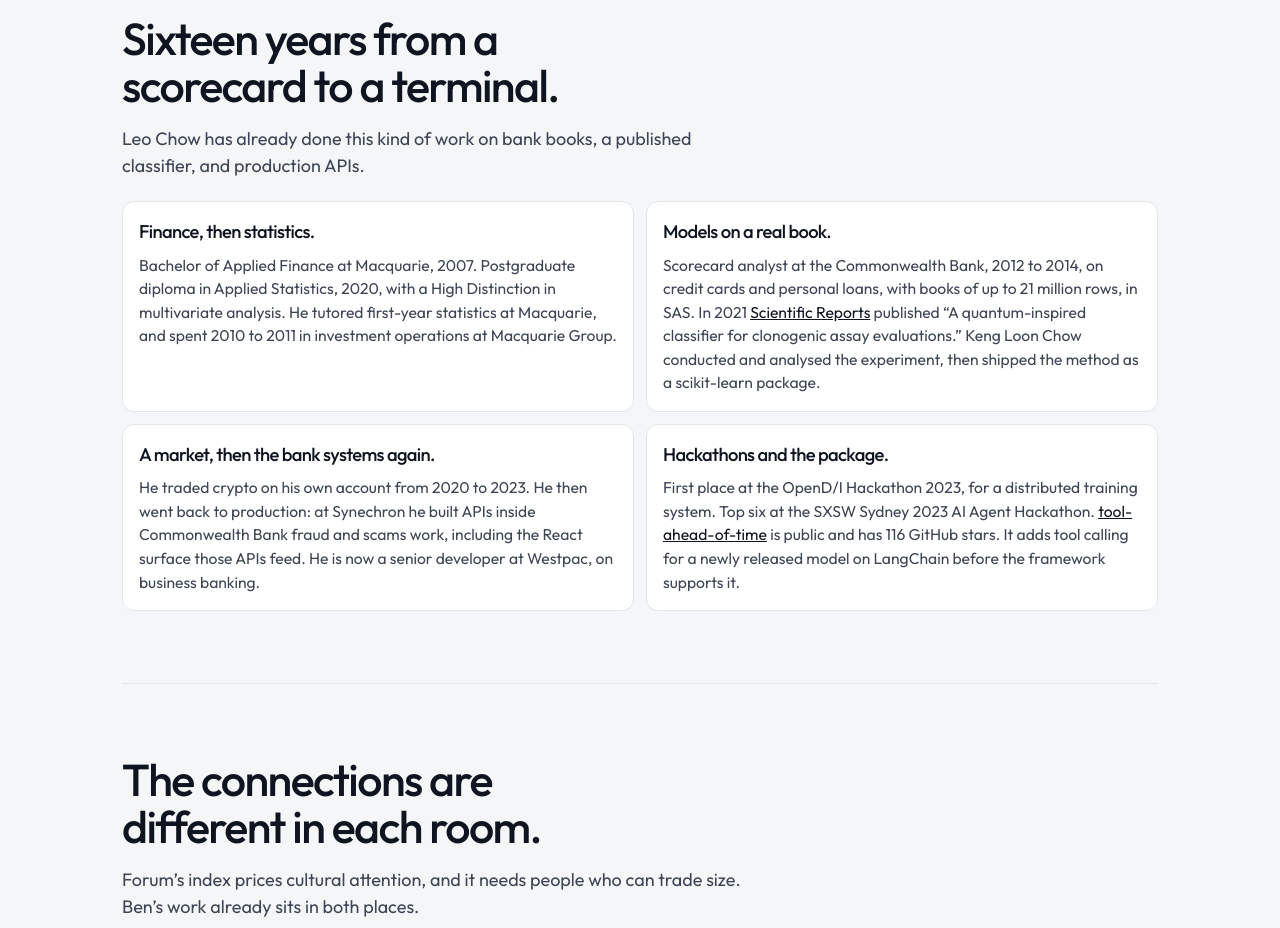
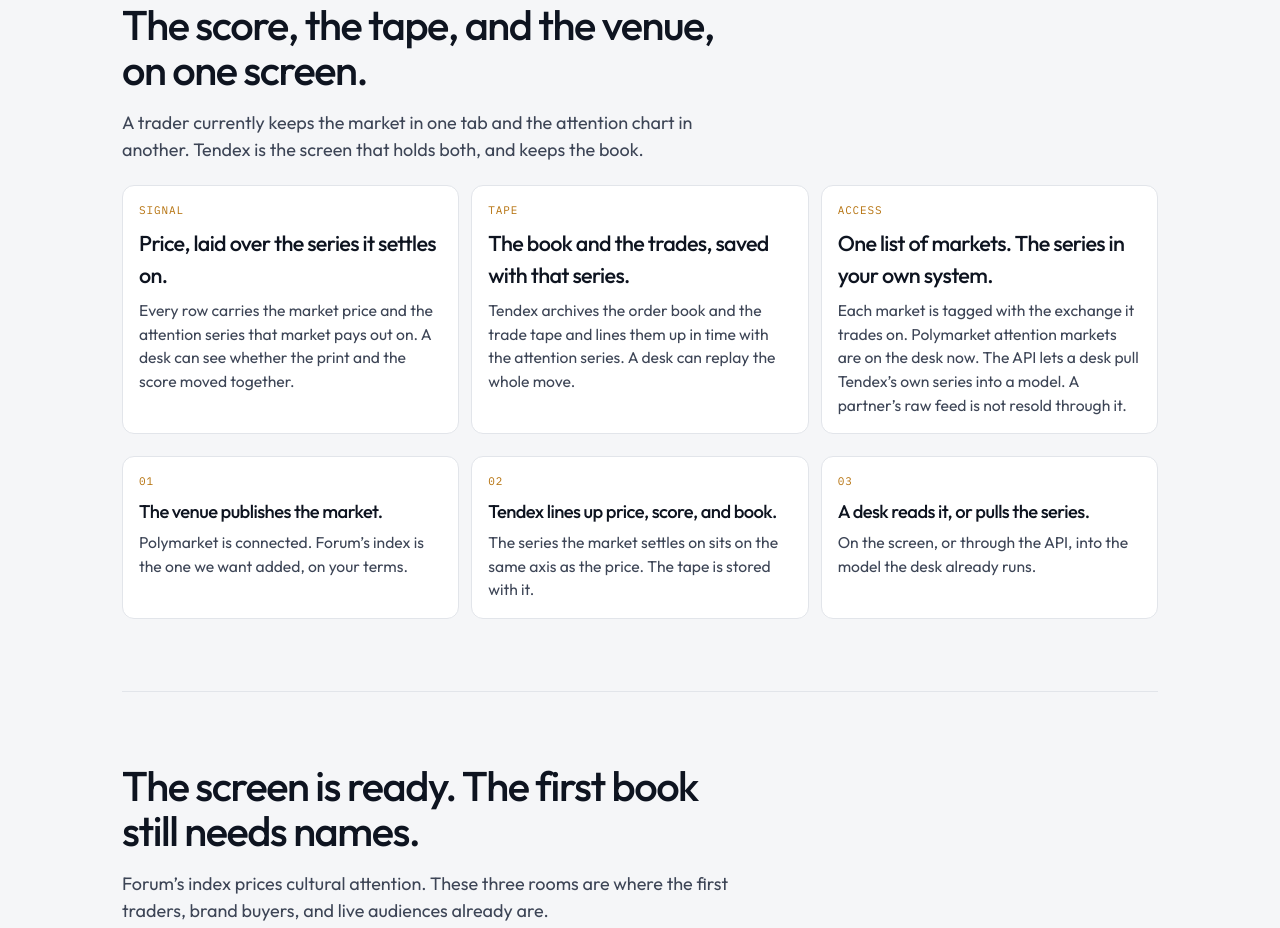
Before and after one commit to beniskillen/tendex-forum-brief, a plain HTML site: page index.html in a window 1280 px wide. Shown: the part 655-1583 px from the top of the page. Drawn offline with Linux system fonts and the light colour scheme.

Commit message:
Lead the brief with the terminal, then the three product layers.

```diff
--- a/index.html
+++ b/index.html
@@ -4,7 +4,7 @@
 <meta charset="utf-8">
 <meta name="viewport" content="width=device-width, initial-scale=1">
 <title>Tendex for Forum</title>
-<meta name="description" content="A brief from Tendex to Forum Markets Group: the research terminal for attention markets, and the rooms that can fill the first book.">
+<meta name="description" content="Tendex is the data terminal for attention markets: price, the attention series a market settles on, and the saved book.">
 <link rel="preconnect" href="https://fonts.googleapis.com">
 <link rel="preconnect" href="https://fonts.gstatic.com" crossorigin>
 <link href="https://fonts.googleapis.com/css2?family=IBM+Plex+Mono:wght@400;500&family=Outfit:wght@400;500;600&display=swap" rel="stylesheet">
@@ -122,8 +122,8 @@ try {
     color: var(--amber);
   }
   h1, h2, h3 { font-weight: 500; letter-spacing: -0.035em; margin: 0; }
-  h1 { font-size: clamp(2.6rem, 6vw, 4.6rem); line-height: 0.98; max-width: 14ch; }
-  h2 { font-size: clamp(1.8rem, 3.5vw, 2.8rem); line-height: 1.05; max-width: 18ch; }
+  h1 { font-size: clamp(2.6rem, 6vw, 4.4rem); line-height: 0.98; max-width: 16ch; }
+  h2 { font-size: clamp(1.8rem, 3.5vw, 2.6rem); line-height: 1.08; max-width: 22ch; }
   .dek { max-width: 40rem; color: var(--soft); font-size: 1.125rem; margin: 16px 0 0; }
   .hero { display: grid; gap: 36px; align-items: center; padding-top: 48px; }
   .shot { margin: 0; }
@@ -145,8 +145,28 @@ try {
     padding: 16px;
   }
   .record h3 { font-size: 1.15rem; margin-bottom: 8px; }
-  .record p { margin: 0; color: var(--soft); font-size: 0.98rem; }
+  .record p, .layers p, .flow p { margin: 0; color: var(--soft); font-size: 0.98rem; }
   .record a { color: var(--ink); }
+  .record small, .layers small, .flow small {
+    display: block;
+    font-family: var(--mono);
+    font-size: 11px;
+    letter-spacing: 0.08em;
+    text-transform: uppercase;
+    color: var(--amber);
+    margin-bottom: 8px;
+  }
+  .layers { display: grid; gap: 12px; margin-top: 22px; }
+  .layers article, .flow li {
+    border: 1px solid var(--line);
+    background: var(--card);
+    border-radius: 12px;
+    padding: 16px;
+    min-width: 0;
+  }
+  .layers h3 { font-size: 1.35rem; margin-bottom: 8px; letter-spacing: -0.03em; }
+  .flow { display: grid; gap: 12px; margin: 22px 0 0; padding: 0; list-style: none; }
+  .flow strong { display: block; font-weight: 500; font-size: 1.15rem; letter-spacing: -0.03em; margin-bottom: 6px; }
 
   .meta {
     display: grid;
@@ -322,6 +342,7 @@ try {
     .hero { grid-template-columns: 1.05fr 0.95fr; }
     .meta { grid-template-columns: repeat(4, minmax(0, 1fr)); }
     .record { grid-template-columns: 1fr 1fr; }
+    .layers, .flow { grid-template-columns: repeat(3, 1fr); }
     .doors { grid-template-columns: repeat(3, 1fr); }
     .ask-grid { grid-template-columns: repeat(3, 1fr); }
     .people { grid-template-columns: 1.25fr 0.85fr; align-items: start; }
@@ -342,7 +363,7 @@ try {
   </a>
   <nav aria-label="Brief">
     <a href="#opening">Opening</a>
-    <a href="#builder">Leo</a>
+    <a href="#product">Desk</a>
     <a href="#rooms">Rooms</a>
     <a href="#ask">Ask</a>
     <a href="#people">People</a>
@@ -353,8 +374,8 @@ try {
 <main>
   <section class="hero" id="opening">
     <div>
-      <h1>A desk for the index. Then the rooms that can fill it.</h1>
-      <p class="dek">Leo Chow built Tendex, the research terminal for attention markets. Forum keeps the index and the exchange. This is a two-week pilot: your market on that desk, then one introduction from each of three rooms: trading, retail brands, and live talent.</p>
+      <h1>One terminal for the price, the score, and the book.</h1>
+      <p class="dek">Tendex is the data terminal for attention markets. Each market’s price sits on the attention series it settles on, with the order book and the trade tape saved beside it. Polymarket is on the desk today. Forum is the index we want on the next row.</p>
     </div>
     <div class="terminal" id="terminal">
       <div class="chart-wrap">
@@ -373,38 +394,54 @@ try {
       <header>
         <span>Market</span><span>Venue</span><span>Price</span><span>Attention</span>
       </header>
-      <div class="row"><b>Cultural index</b><span class="venue">Forum</span><span class="up">—</span><span class="flat">series</span></div>
+      <div class="row"><b>Forum index</b><span class="venue">Forum</span><span class="up">to add</span><span class="flat">your series</span></div>
       <div class="row"><b>Attention market</b><span class="venue">Polymarket</span><span class="up">live on desk</span><span class="flat">overlaid</span></div>
       <div class="row"><b>Book and tape</b><span class="venue">Archived</span><span class="up">replay</span><span class="flat">aligned</span></div>
     </div>
   </section>
 
-  <section id="builder">
-    <h2>Sixteen years from a scorecard to a terminal.</h2>
-    <p class="dek">Leo Chow has already done this kind of work on bank books, a published classifier, and production APIs.</p>
-    <div class="record">
+  <section id="product">
+    <h2>The score, the tape, and the venue, on one screen.</h2>
+    <p class="dek">A trader currently keeps the market in one tab and the attention chart in another. Tendex is the screen that holds both, and keeps the book.</p>
+    <div class="layers">
       <article>
-        <h3>Finance, then statistics.</h3>
-        <p>Bachelor of Applied Finance at Macquarie, 2007. Postgraduate diploma in Applied Statistics, 2020, with a High Distinction in multivariate analysis. He tutored first-year statistics at Macquarie, and spent 2010 to 2011 in investment operations at Macquarie Group.</p>
+        <small>Signal</small>
+        <h3>Price, laid over the series it settles on.</h3>
+        <p>Every row carries the market price and the attention series that market pays out on. A desk can see whether the print and the score moved together.</p>
       </article>
       <article>
-        <h3>Models on a real book.</h3>
-        <p>Scorecard analyst at the Commonwealth Bank, 2012 to 2014, on credit cards and personal loans, with books of up to 21 million rows, in SAS. In 2021 <a href="https://www.nature.com/articles/s41598-021-82085-8">Scientific Reports</a> published “A quantum-inspired classifier for clonogenic assay evaluations.” Keng Loon Chow conducted and analysed the experiment, then shipped the method as a scikit-learn package.</p>
+        <small>Tape</small>
+        <h3>The book and the trades, saved with that series.</h3>
+        <p>Tendex archives the order book and the trade tape and lines them up in time with the attention series. A desk can replay the whole move.</p>
       </article>
       <article>
-        <h3>A market, then the bank systems again.</h3>
-        <p>He traded crypto on his own account from 2020 to 2023. He then went back to production: at Synechron he built APIs inside Commonwealth Bank fraud and scams work, including the React surface those APIs feed. He is now a senior developer at Westpac, on business banking.</p>
-      </article>
-      <article>
-        <h3>Hackathons and the package.</h3>
-        <p>First place at the OpenD/I Hackathon 2023, for a distributed training system. Top six at the SXSW Sydney 2023 AI Agent Hackathon. <a href="https://github.com/leockl/tool-ahead-of-time">tool-ahead-of-time</a> is public and has 116 GitHub stars. It adds tool calling for a newly released model on LangChain before the framework supports it.</p>
+        <small>Access</small>
+        <h3>One list of markets. The series in your own system.</h3>
+        <p>Each market is tagged with the exchange it trades on. Polymarket attention markets are on the desk now. The API lets a desk pull Tendex’s own series into a model. A partner’s raw feed is not resold through it.</p>
       </article>
     </div>
+    <ol class="flow">
+      <li>
+        <small>01</small>
+        <strong>The venue publishes the market.</strong>
+        <p>Polymarket is connected. Forum’s index is the one we want added, on your terms.</p>
+      </li>
+      <li>
+        <small>02</small>
+        <strong>Tendex lines up price, score, and book.</strong>
+        <p>The series the market settles on sits on the same axis as the price. The tape is stored with it.</p>
+      </li>
+      <li>
+        <small>03</small>
+        <strong>A desk reads it, or pulls the series.</strong>
+        <p>On the screen, or through the API, into the model the desk already runs.</p>
+      </li>
+    </ol>
   </section>
 
   <section id="rooms">
-    <h2>The connections are different in each room.</h2>
-    <p class="dek">Forum’s index prices cultural attention, and it needs people who can trade size. Ben’s work already sits in both places.</p>
+    <h2>The screen is ready. The first book still needs names.</h2>
+    <p class="dek">Forum’s index prices cultural attention. These three rooms are where the first traders, brand buyers, and live audiences already are.</p>
     <div class="switch" role="tablist" aria-label="Rooms">
       <button type="button" role="tab" id="tab-bybit" aria-selected="true" aria-controls="panel-bybit">Bybit</button>
       <button type="button" role="tab" id="tab-fortem" aria-selected="false" aria-controls="panel-fortem">Fortem brands</button>
@@ -455,8 +492,8 @@ try {
   </section>
 
   <section id="difference">
-    <h2>The venue exists. The reading layer does not.</h2>
-    <p class="dek">A name, a product or a trend trades as a continuous index. Forum builds that index and wants the serious trader, without the crypto branding. Oddpool did the institutional data job for prediction markets, for market makers, prop firms and hedge funds, and is joining Kalshi. Tendex is the screen for attention: price, the attention series, and the book together, plus the people who create the attention and the people who can size it. Forum keeps the customer who trades. Tendex keeps the screen and the introductions.</p>
+    <h2>Your index, on that row.</h2>
+    <p class="dek">A name, a product, or a trend trades as a continuous index. Forum builds that index and the exchange, for serious traders, and keeps the brand away from crypto. Oddpool did this data job for prediction markets, for market makers, prop firms, and hedge funds, and is joining Kalshi. Tendex does it for attention. Forum keeps the customer who trades. Tendex keeps the screen, and brings the first names to it.</p>
   </section>
 
   <section id="together">
@@ -510,7 +547,7 @@ try {
           <img class="portrait" src="assets/leo-chow.jpg" alt="Leo Chow.">
         </figure>
         <h3>Leo Chow</h3>
-        <p>The screen shows the index, the series it references, and the tape behind the print. The API carries Tendex’s own series.</p>
+        <p>He built the terminal. Applied Finance and Applied Statistics at Macquarie, credit-risk scorecards at the Commonwealth Bank on books of up to 21 million rows, then a Scientific Reports paper whose experiment he ran. He traded crypto on his own account from 2020 to 2023, built APIs inside Commonwealth Bank fraud and scams work, and is now a senior developer at Westpac.</p>
         <ul class="facts">
           <li>Macquarie · Applied Finance and Applied Statistics</li>
           <li>Commonwealth Bank scorecards, 2012–2014 · up to 21 million rows</li>
```
